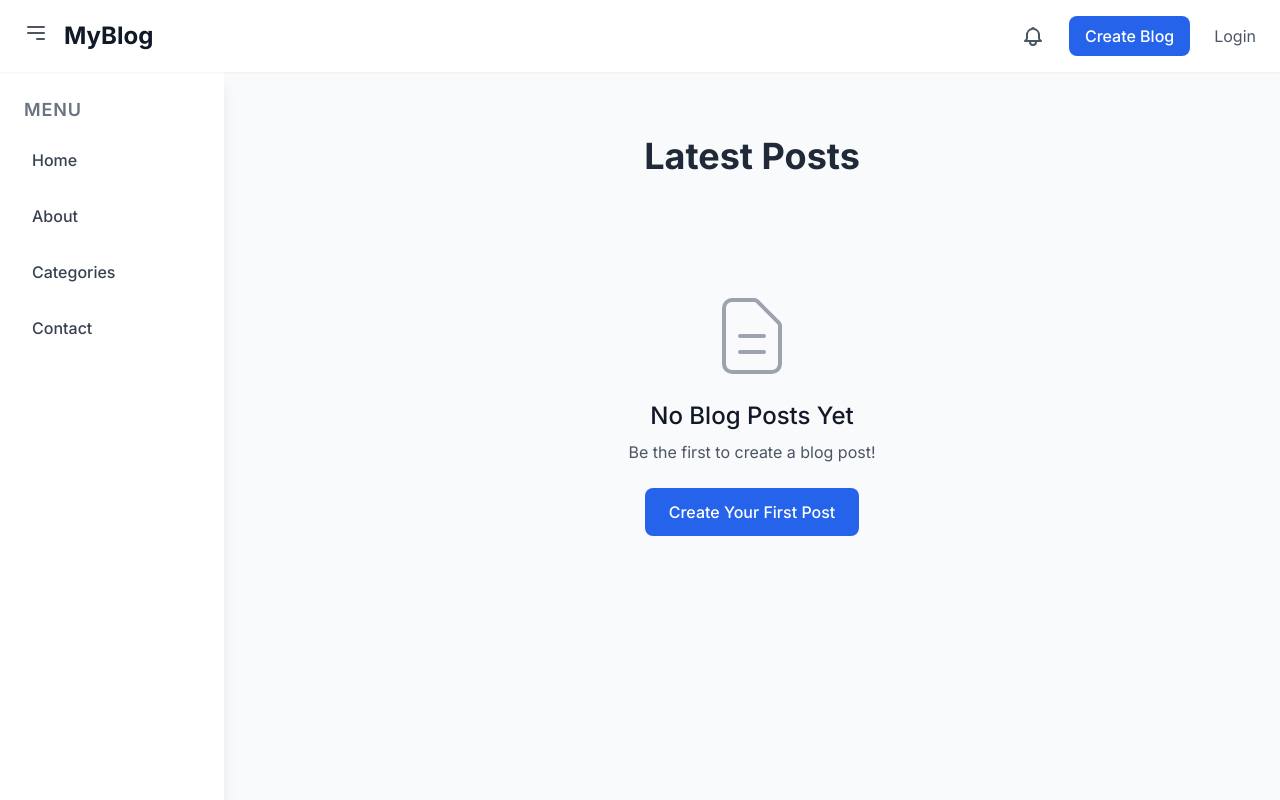
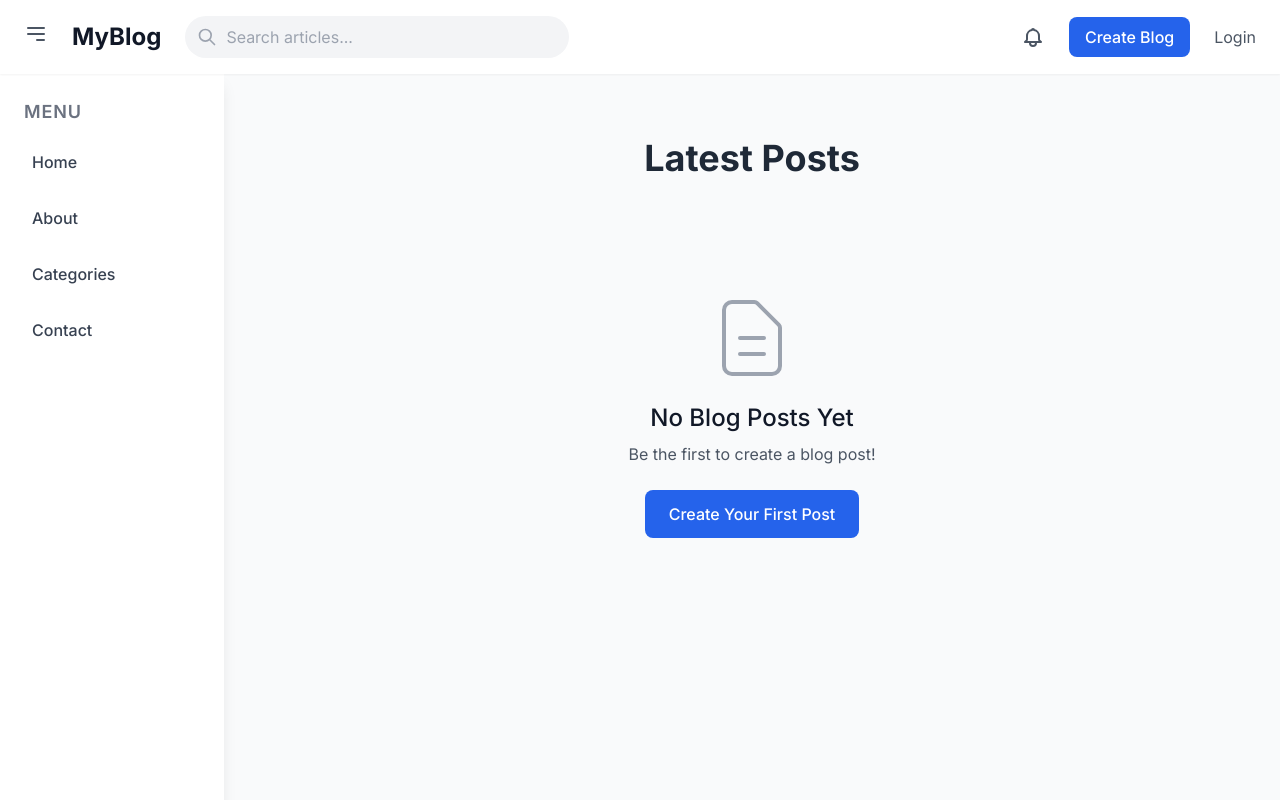
Before and after one commit to Riteshhpawar23/Blogsite, a Django app: page / in a window 1280 px wide. Run offline with Django 5.2, Linux system fonts and the light colour scheme; data that the repository does not hold is empty; some libraries are stand-ins or nearby versions.

Commit message:
Search bar added with csss

```diff
--- a/Templates/home.html
+++ b/Templates/home.html
@@ -15,6 +15,7 @@
     <link rel="preconnect" href="https://fonts.gstatic.com" crossorigin>
     <link href="https://fonts.googleapis.com/css2?family=Inter:wght@400;500;600;700&display=swap" rel="stylesheet">
     <link rel="stylesheet" href="{% static 'styles.css' %}">
+    <link rel="stylesheet" href="{% static 'search.css' %}">
     <style>
         body {
             font-family: 'Inter', sans-serif;
@@ -37,7 +38,7 @@
 
     <header class="bg-white shadow-sm sticky top-0 z-50">
         <nav class="px-6 py-4 flex justify-between items-center">
-            <div class="flex items-center space-x-4">
+            <div class="flex items-center space-x-6">
                 <div>
                     <button id="menu-btn" class="text-gray-600 hover:text-gray-900 focus:outline-none">
                         <svg class="w-6 h-6" fill="none" stroke="currentColor" viewBox="0 0 24 24" xmlns="http://www.w3.org/2000/svg"><path stroke-linecap="round" stroke-linejoin="round" stroke-width="2" d="M4 6h16M4 12h16m-7 6h7"></path></svg>
@@ -45,6 +46,12 @@
                 </div>
                 <div>
                     <a href="{% url 'home' %}" class="text-2xl font-bold text-gray-900">MyBlog</a>
+                </div>
+                 <div class="hidden md:block relative">
+                    <span class="absolute inset-y-0 left-0 flex items-center pl-3">
+                        <svg class="w-5 h-5 text-gray-400" fill="none" stroke="currentColor" viewBox="0 0 24 24" xmlns="http://www.w3.org/2000/svg"><path stroke-linecap="round" stroke-linejoin="round" stroke-width="2" d="M21 21l-6-6m2-5a7 7 0 11-14 0 7 7 0 0114 0z"></path></svg>
+                    </span>
+                    <input type="text" placeholder="Search articles..." class="md:w-96 bg-gray-100 border border-transparent rounded-full py-2 pl-10 pr-4 text-gray-700 focus:outline-none focus:bg-white focus:border-blue-500 transition duration-300">
                 </div>
             </div>
 
@@ -59,6 +66,15 @@
 
         <div id="mobile-menu" class="md:hidden hidden bg-white shadow-md">
              <div class="px-2 pt-2 pb-3 space-y-1 sm:px-3">
+                <div class="px-1 py-2">
+                    <div class="relative">
+                        <span class="absolute inset-y-0 left-0 flex items-center pl-3">
+                            <svg class="w-5 h-5 text-gray-400" fill="none" stroke="currentColor" viewBox="0 0 24 24" xmlns="http://www.w3.org/2000/svg"><path stroke-linecap="round" stroke-linejoin="round" stroke-width="2" d="M21 21l-6-6m2-5a7 7 0 11-14 0 7 7 0 0114 0z"></path></svg>
+                        </span>
+                        <input type="text" placeholder="Search..." class="w-full bg-gray-100 border border-transparent rounded-full py-2 pl-10 pr-4 text-gray-700 focus:outline-none focus:bg-white focus:border-gray-300">
+                    </div>
+                </div>
+
                 <a href="{% url 'home' %}" class="block px-3 py-2 rounded-md text-base font-medium text-gray-700 hover:text-gray-900 hover:bg-gray-50">Home</a>
                 <a href="{% url 'about' %}" class="block px-3 py-2 rounded-md text-base font-medium text-gray-700 hover:text-gray-900 hover:bg-gray-50">About</a>
                 <a href="{% url 'categories' %}" class="block px-3 py-2 rounded-md text-base font-medium text-gray-700 hover:text-gray-900 hover:bg-gray-50">Categories</a>
```
Also changed, not shown: static/Categories.css (+11 -0 lines), static/search.css (added).
